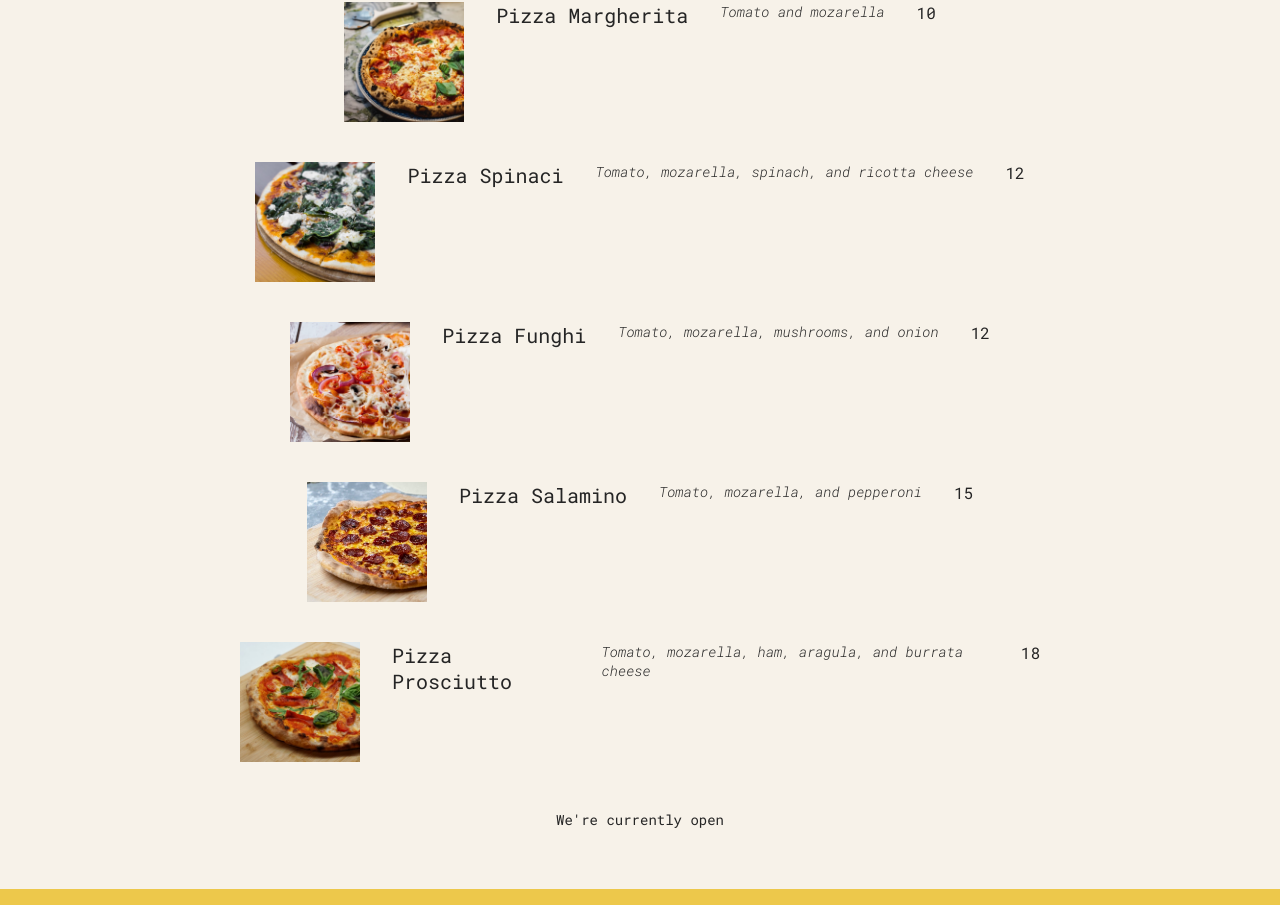
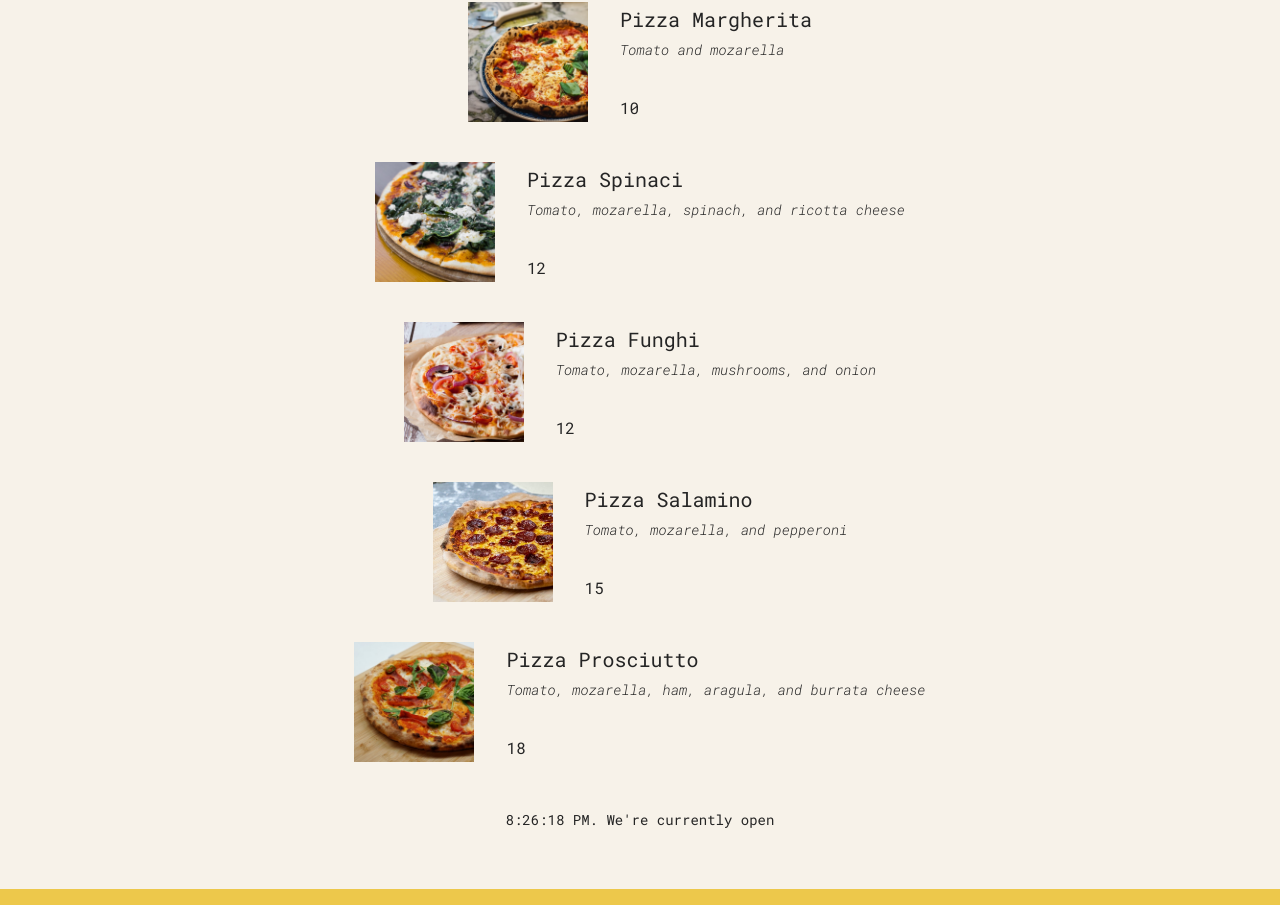
Before and after one commit to ericknamukolo/pizza-menu, a React (Create React App) app: page / in a window 1280 px wide. Shown: the part 402-1307 px from the top of the page. Built offline with nearby package versions, Linux system fonts and the light colour scheme.

Commit message:
added time

```diff
--- a/src/components/footer.tsx
+++ b/src/components/footer.tsx
@@ -2,7 +2,11 @@ import React from 'react';
 import '../index.css';
 
 const Footer = () => {
-  return <footer className='footer'>We're currently open</footer>;
+  return (
+    <footer className='footer'>
+      {new Date().toLocaleTimeString()}. We're currently open
+    </footer>
+  );
 };
 
 export default Footer;
--- a/src/components/pizza-card.tsx
+++ b/src/components/pizza-card.tsx
@@ -6,9 +6,11 @@ const PizzaCard: React.FC<{ pizza: Pizza }> = (props) => {
   return (
     <div className='pizza'>
       <img src={props.pizza.photoName} alt={props.pizza.name} />
-      <h3>{props.pizza.name}</h3>
-      <p>{props.pizza.ingredients}</p>
-      <span>{props.pizza.price}</span>
+      <div>
+        <h3>{props.pizza.name}</h3>
+        <p>{props.pizza.ingredients}</p>
+        <span>{props.pizza.price}</span>
+      </div>
     </div>
   );
 };
```
